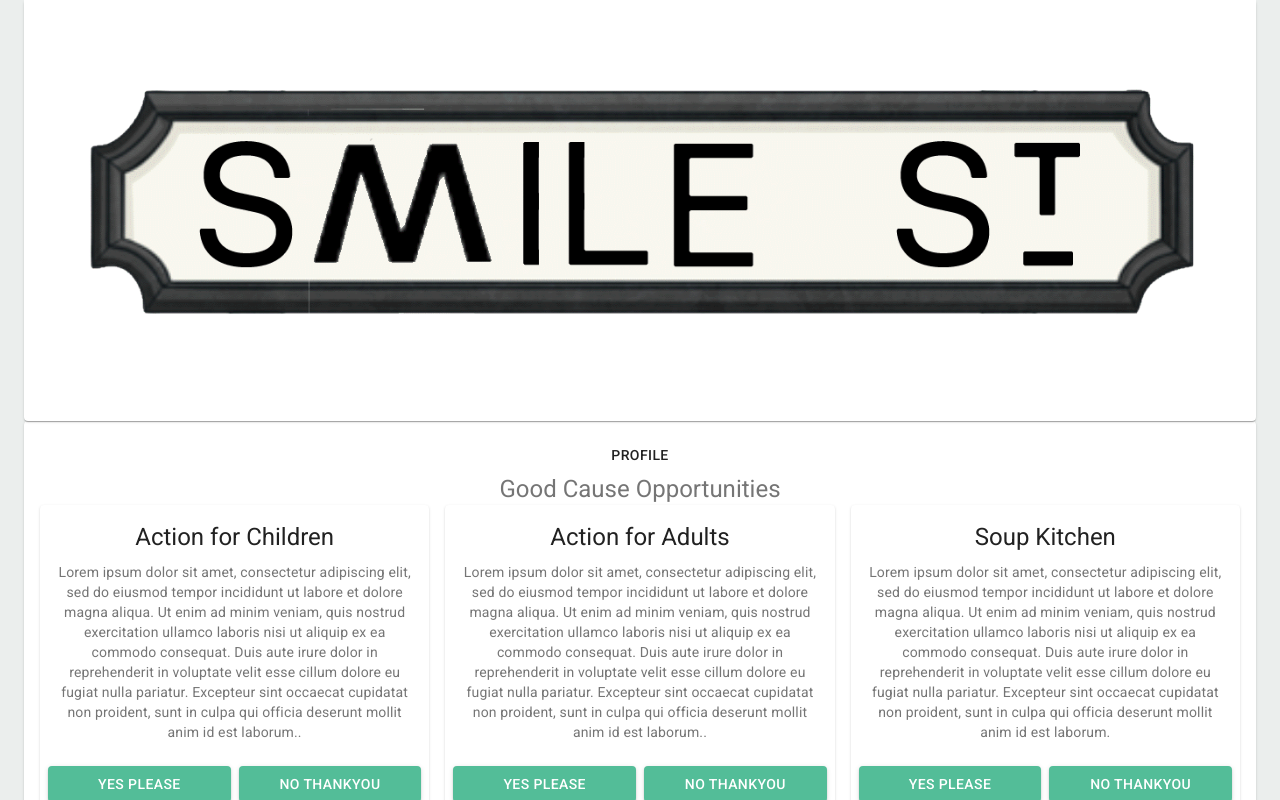
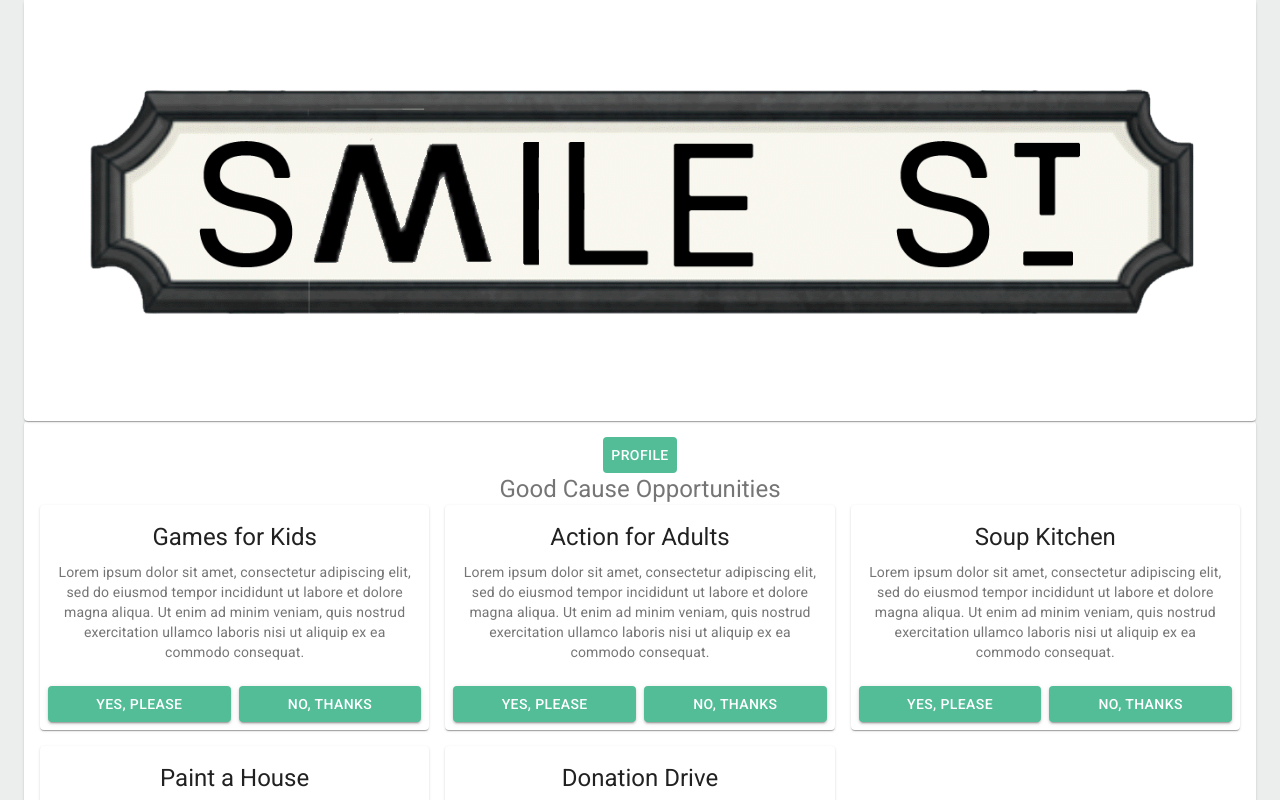
Before and after one commit to smile-street/smile-street, a React (Create React App) app in the folder smile-street-react/: page /VolunteerMatches in a window 1280 px wide. Shown: the top 800 px of the page. Built offline with nearby package versions, Linux system fonts and the light colour scheme.

Commit message:
button color and opportunity text truncated

```diff
--- a/smile-street-react/src/components/VolunteerMatches/MatchCard.js
+++ b/smile-street-react/src/components/VolunteerMatches/MatchCard.js
@@ -85,8 +85,8 @@ const MatchCard = ({
             </Typography>
           </CardContent>
         </CardActionArea>
+          {accepted === null && (
             <CardActions>
-          {accepted === false && (
               <Button
                 type="submit"
                 fullWidth
@@ -95,9 +95,8 @@ const MatchCard = ({
                 className={classes.buttonColor}
                 onClick={handleClickOpenYes}
               >
-              Yes Please
+                Yes, Please
               </Button>
-          )}
               <Button
                 type="submit"
                 fullWidth
@@ -106,9 +105,10 @@ const MatchCard = ({
                 className={classes.buttonColor}
                 onClick={handleClickOpenNo}
               >
-            No Thankyou
+                No, Thanks
               </Button>
             </CardActions>
+          )}
       </Card>
 
       <Dialog
--- a/smile-street-react/src/components/VolunteerMatches/VolunteerMatches.js
+++ b/smile-street-react/src/components/VolunteerMatches/VolunteerMatches.js
@@ -85,7 +85,7 @@ export default function VolunteerMatches() {
   return (
     <Container>
       <Paper className={classes.paper}>
-        <Button aria-controls="edit-menu" aria-haspopup="true" onClick={handleMenuClick} >
+        <Button aria-controls="edit-menu" aria-haspopup="true" onClick={handleMenuClick} className={classes.buttonColor}>
           Profile
         </Button>
         <Menu
@@ -126,7 +126,6 @@ export default function VolunteerMatches() {
       {/* Delete account Dialog */}
       <Dialog
         open={open}
-        // onClose={handleDialogClose}
         aria-labelledby="alert-dialog-title"
         aria-describedby="alert-dialog-description"
       >
--- a/smile-street-react/src/components/VolunteerMatches/VolunteerMatches.json
+++ b/smile-street-react/src/components/VolunteerMatches/VolunteerMatches.json
@@ -1,37 +1,37 @@
 [
   {
     "id": "001",
-    "GoodCause": "Action for Children",
-    "Description": "Lorem ipsum dolor sit amet, consectetur adipiscing elit, sed do eiusmod tempor incididunt ut labore et dolore magna aliqua. Ut enim ad minim veniam, quis nostrud exercitation ullamco laboris nisi ut aliquip ex ea commodo consequat. Duis aute irure dolor in reprehenderit in voluptate velit esse cillum dolore eu fugiat nulla pariatur. Excepteur sint occaecat cupidatat non proident, sunt in culpa qui officia deserunt mollit anim id est laborum..",
+    "GoodCause": "Games for Kids",
+    "Description": "Lorem ipsum dolor sit amet, consectetur adipiscing elit, sed do eiusmod tempor incididunt ut labore et dolore magna aliqua. Ut enim ad minim veniam, quis nostrud exercitation ullamco laboris nisi ut aliquip ex ea commodo consequat.",
     "Dates": "02/02/2021",
-    "accepted": false
+    "accepted": null
   },
   {
     "id": "002",
     "GoodCause": "Action for Adults",
-    "Description": "Lorem ipsum dolor sit amet, consectetur adipiscing elit, sed do eiusmod tempor incididunt ut labore et dolore magna aliqua. Ut enim ad minim veniam, quis nostrud exercitation ullamco laboris nisi ut aliquip ex ea commodo consequat. Duis aute irure dolor in reprehenderit in voluptate velit esse cillum dolore eu fugiat nulla pariatur. Excepteur sint occaecat cupidatat non proident, sunt in culpa qui officia deserunt mollit anim id est laborum..",
+    "Description": "Lorem ipsum dolor sit amet, consectetur adipiscing elit, sed do eiusmod tempor incididunt ut labore et dolore magna aliqua. Ut enim ad minim veniam, quis nostrud exercitation ullamco laboris nisi ut aliquip ex ea commodo consequat.",
     "Dates": "02/02/2021",
-    "accepted": false
+    "accepted": null
   },
   {
     "id": "003",
     "GoodCause": "Soup Kitchen",
-    "Description": "Lorem ipsum dolor sit amet, consectetur adipiscing elit, sed do eiusmod tempor incididunt ut labore et dolore magna aliqua. Ut enim ad minim veniam, quis nostrud exercitation ullamco laboris nisi ut aliquip ex ea commodo consequat. Duis aute irure dolor in reprehenderit in voluptate velit esse cillum dolore eu fugiat nulla pariatur. Excepteur sint occaecat cupidatat non proident, sunt in culpa qui officia deserunt mollit anim id est laborum.",
+    "Description": "Lorem ipsum dolor sit amet, consectetur adipiscing elit, sed do eiusmod tempor incididunt ut labore et dolore magna aliqua. Ut enim ad minim veniam, quis nostrud exercitation ullamco laboris nisi ut aliquip ex ea commodo consequat.",
     "Dates": "02/02/2021",
-    "accepted": false
+    "accepted": null
   },
   {
     "id": "004",
     "GoodCause": "Paint a House",
-    "Description": "Lorem ipsum dolor sit amet, consectetur adipiscing elit, sed do eiusmod tempor incididunt ut labore et dolore magna aliqua. Ut enim ad minim veniam, quis nostrud exercitation ullamco laboris nisi ut aliquip ex ea commodo consequat. Duis aute irure dolor in reprehenderit in voluptate velit esse cillum dolore eu fugiat nulla pariatur. Excepteur sint occaecat cupidatat non proident, sunt in culpa qui officia deserunt mollit anim id est laborum..",
+    "Description": "Lorem ipsum dolor sit amet, consectetur adipiscing elit, sed do eiusmod tempor incididunt ut labore et dolore magna aliqua. Ut enim ad minim veniam, quis nostrud exercitation ullamco laboris nisi ut aliquip ex ea commodo consequat.",
     "Dates": "02/02/2021",
-    "accepted": false
+    "accepted": null
   },
   {
     "id": "005",
     "GoodCause": "Donation Drive",
-    "Description": "Lorem ipsum dolor sit amet, consectetur adipiscing elit, sed do eiusmod tempor incididunt ut labore et dolore magna aliqua. Ut enim ad minim veniam, quis nostrud exercitation ullamco laboris nisi ut aliquip ex ea commodo consequat. Duis aute irure dolor in reprehenderit in voluptate velit esse cillum dolore eu fugiat nulla pariatur. Excepteur sint occaecat cupidatat non proident, sunt in culpa qui officia deserunt mollit anim id est laborum..",
+    "Description": "Lorem ipsum dolor sit amet, consectetur adipiscing elit, sed do eiusmod tempor incididunt ut labore et dolore magna aliqua. Ut enim ad minim veniam, quis nostrud exercitation ullamco laboris nisi ut aliquip ex ea commodo consequat.",
     "Dates": "02/02/2021",
-    "accepted": false
+    "accepted": null
   }
 ]
```
Lines whose indentation alone changed are shown as unchanged.
